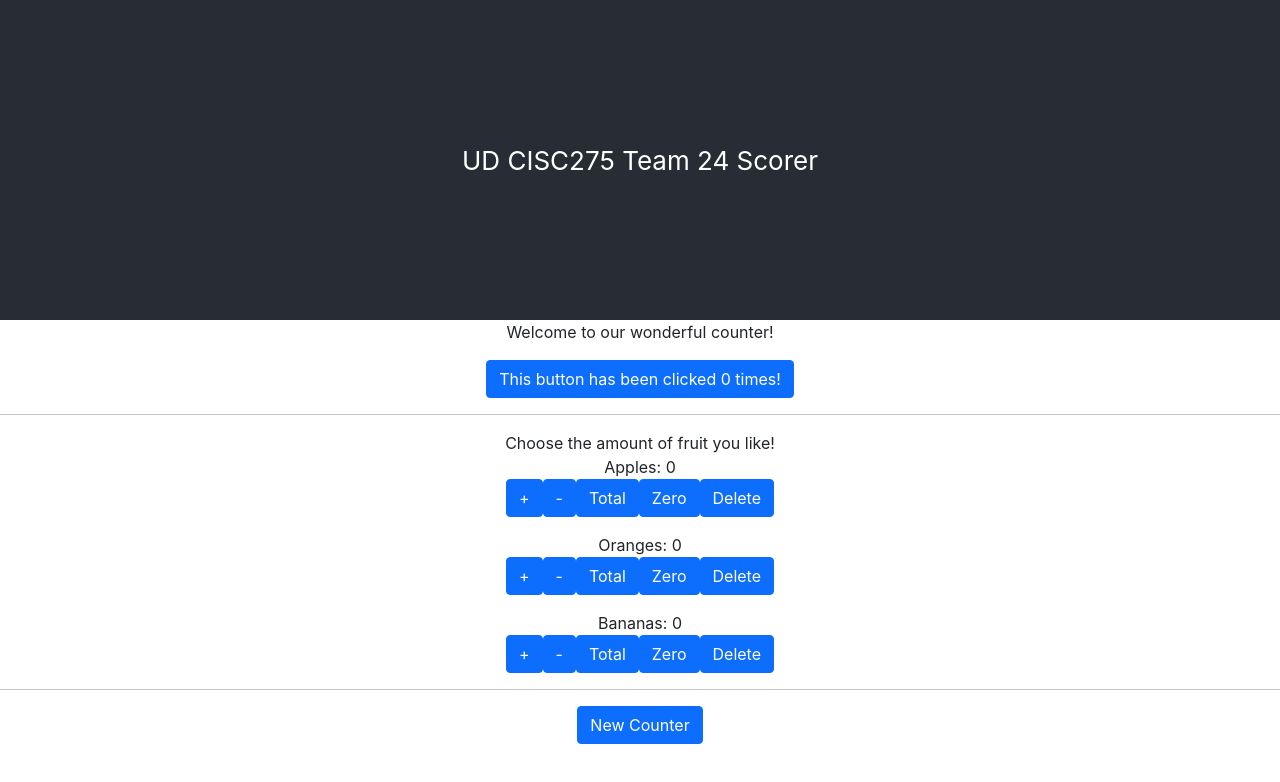
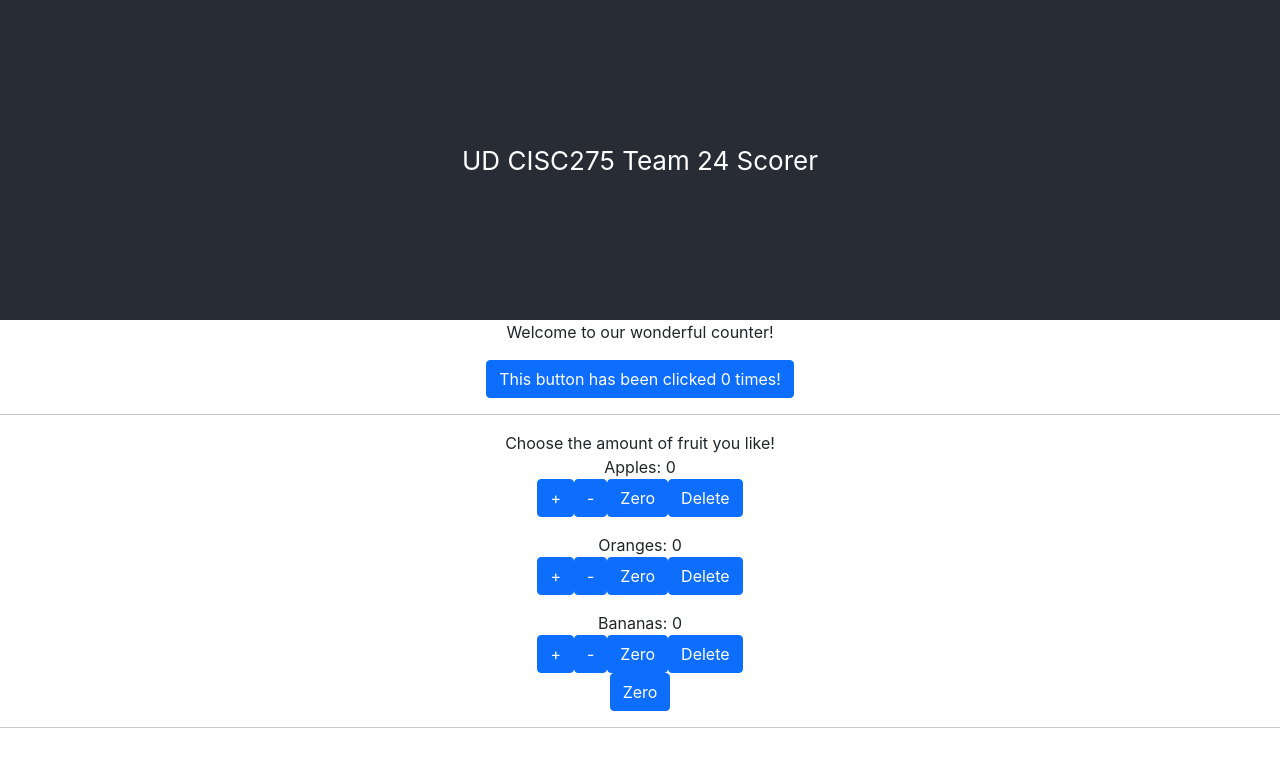
Before and after one commit to weldindunn/team-24-scorer, a React (Create React App) app: page / in a window 1280 px wide. Shown: the top 782 px of the page. Built offline with nearby package versions, Linux system fonts and the light colour scheme.

Commit message:
Zero button

```diff
--- a/src/App.tsx
+++ b/src/App.tsx
@@ -1,18 +1,44 @@
 import React, { useState } from "react";
-import { Stack } from "react-bootstrap";
+import { Button, Stack } from "react-bootstrap";
 import "./App.css";
 import { FruitCounter } from "./components/FruitCounter";
 import { Counter } from "./components/Counter";
 //import { Access_and_Add } from "./components/Access-and-Add";
 import { AddCounterButton } from "./components/AddCounterButton";
+import { Fruits } from "./interfaces/Fruits";
 
-const NAMES = ["Apples", "Oranges", "Bananas"];
+const FRUITS: Fruits[] = [
+    {
+        name: "Apples",
+        total: 0
+    },
+    {
+        name: "Oranges",
+        total: 0
+    },
+    {
+        name: "Bananas",
+        total: 0
+    }
+];
 
 function App(): JSX.Element {
-    const [names, setNames] = useState<string[]>(NAMES);
+    const [fruits, setFruits] = useState<Fruits[]>(FRUITS);
 
-    function addName(name: string) {
-        setNames([...names, name]);
+    function editFruit(fruit: Fruits) {
+        const newFruits = fruits.map((f) =>
+            fruit.name === f.name ? fruit : f
+        );
+
+        setFruits(newFruits);
+    }
+
+    function zerofruits(): void {
+        setFruits(
+            fruits.map((f) => {
+                return { ...f, total: 0 };
+            })
+        );
     }
 
     return (
@@ -29,17 +55,23 @@ function App(): JSX.Element {
                 <div>
                     <span>Choose the amount of fruit you like!</span>
                     <Stack gap={3}>
-                        {names.map((name: string) => (
-                            <div key={name}>
-                                <FruitCounter name={name}></FruitCounter>
+                        {fruits.map((fruit: Fruits) => (
+                            <div key={fruit.name}>
+                                <FruitCounter
+                                    fruit={fruit}
+                                    editFruit={editFruit}
+                                ></FruitCounter>
                             </div>
                         ))}
                     </Stack>
+                    <div>
+                        <Button onClick={zerofruits}>Zero</Button>
+                    </div>
                     <hr />
                 </div>
-                <div>
+                {/* <div>
                     <AddCounterButton addName={addName}></AddCounterButton>
-                </div>
+                </div> */}
             </div>
         </div>
     );
--- a/src/components/FruitCounter.tsx
+++ b/src/components/FruitCounter.tsx
@@ -1,27 +1,27 @@
 import React, { useState } from "react";
 import { Button, Row } from "react-bootstrap";
+import { Fruits } from "../interfaces/Fruits";
 
-export function FruitCounter({ name }: { name: string }): JSX.Element {
-    const [count, setCount] = useState<number>(0);
-    const [count1, setminusCount] = useState<number>(0);
-    const [total, settotal] = useState<number>(0);
+interface fruitCounterProps {
+    fruit: Fruits;
+    editFruit: (fruit: Fruits) => void;
+}
 
+export function FruitCounter({
+    fruit,
+    editFruit
+}: fruitCounterProps): JSX.Element {
     function addCounter(): void {
-        setCount(count + 1);
+        editFruit({ ...fruit, total: fruit.total + 1 });
     }
     function minusCounter(): void {
-        setminusCount(count1 - 1);
-    }
-    function gettotal(): void {
-        settotal(count + count1);
+        editFruit({ ...fruit, total: fruit.total - 1 });
     }
     function reset(): void {
-        setCount(0);
-        setminusCount(0);
-        settotal(0);
+        editFruit({ ...fruit, total: 0 });
     }
     function deletecounter(): void {
-        const lable = window.document.getElementById(name);
+        const lable = window.document.getElementById(fruit.name);
         if (lable === null) {
             alert("oops");
         } else {
@@ -33,19 +33,18 @@ export function FruitCounter({ name }: { name: string }): JSX.Element {
         <div>
             <div>
                 <div>
-                    <div id={name}>
+                    <div id={fruit.name}>
                         <Row>
                             <div>
-                                {name}
+                                {fruit.name}
                                 {": "}
-                                {total}
+                                {fruit.total}
                             </div>
                         </Row>
                         <Row>
                             <div>
                                 <Button onClick={addCounter}>+</Button>
                                 <Button onClick={minusCounter}>-</Button>
-                                <Button onClick={gettotal}>Total</Button>
                                 <Button onClick={reset}>Zero</Button>
                                 <Button onClick={deletecounter}>Delete</Button>
                             </div>
--- /dev/null
+++ b/src/interfaces/Fruits.ts
@@ -0,0 +1,4 @@
+export interface Fruits {
+    name: string;
+    total: number;
+}
```
